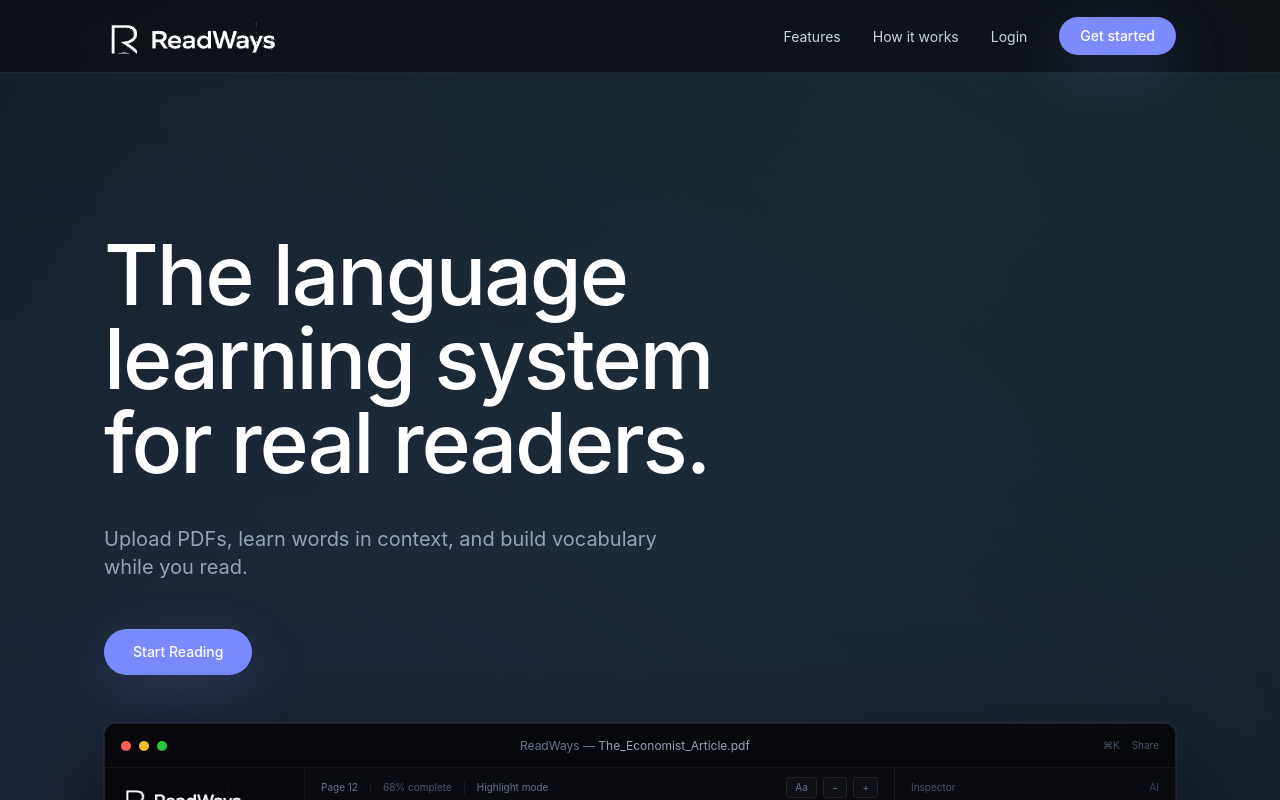
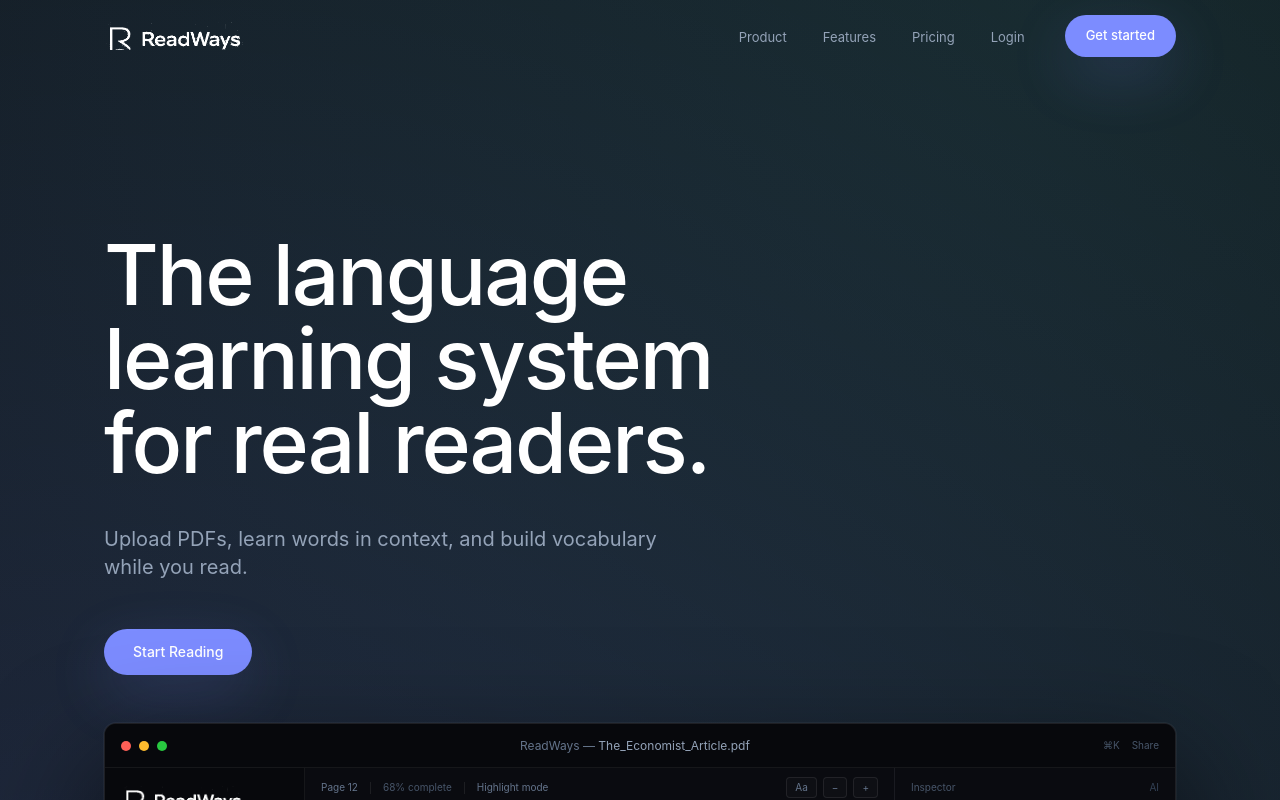
Before and after one commit to devsametcaninan-lab/readways, a Next.js app: page / in a window 1280 px wide. Shown: the top 800 px of the page. Built offline with nearby package versions, Linux system fonts and the light colour scheme.

Commit message:
Navbar düzenlendi.

```diff
--- a/app/page.tsx
+++ b/app/page.tsx
@@ -13,7 +13,7 @@
     <>
       <Navbar />
       <main className="relative mx-auto flex min-h-screen w-full max-w-6xl flex-col px-6 pb-20 pt-12 md:px-10">
-      <section className="flex w-full max-w-4xl flex-col items-start pt-20 md:pt-28">
+      <section id="hero" className="flex w-full max-w-4xl flex-col items-start pt-20 md:pt-28">
         <h1 className="max-w-4xl text-balance text-5xl font-medium tracking-tight leading-[1.08] text-white md:text-7xl lg:text-[5.25rem]">
           The language learning system for real readers.
         </h1>
--- a/components/FinalCta.tsx
+++ b/components/FinalCta.tsx
@@ -57,6 +57,7 @@
             {footerLinks.map((link) => (
               <a
                 key={link.label}
+                id={link.label === "Login" ? "login" : undefined}
                 href={link.href}
                 className="text-sm text-slate-500 transition-colors duration-300 hover:text-slate-300"
               >
--- a/components/Navbar.tsx
+++ b/components/Navbar.tsx
@@ -1,34 +1,59 @@
 "use client";
 
-import { useState } from "react";
+import { useEffect, useState } from "react";
 
 const navLinks = [
+  { label: "Product", href: "#workflow" },
   { label: "Features", href: "#features" },
-  { label: "How it works", href: "#how-it-works" },
+  { label: "Pricing", href: "#pricing" },
   { label: "Login", href: "#login" }
 ];
 
 export default function Navbar() {
   const [mobileOpen, setMobileOpen] = useState(false);
+  const [scrolled, setScrolled] = useState(false);
+
+  useEffect(() => {
+    const onScroll = () => setScrolled(window.scrollY > 16);
+    onScroll();
+    window.addEventListener("scroll", onScroll, { passive: true });
+    return () => window.removeEventListener("scroll", onScroll);
+  }, []);
+
+  useEffect(() => {
+    document.body.style.overflow = mobileOpen ? "hidden" : "";
+    return () => {
+      document.body.style.overflow = "";
+    };
+  }, [mobileOpen]);
 
   return (
-    <header className="sticky top-0 z-50 border-b border-border bg-surface/70 backdrop-blur-md">
-      <nav className="mx-auto flex h-[72px] max-w-6xl items-center justify-between px-6 md:px-10">
-        <a href="#" className="inline-flex shrink-0 items-center">
+    <header
+      className={`sticky top-0 z-50 transition-all duration-500 ease-out ${
+        scrolled
+          ? "border-b border-white/[0.08] bg-[#0a0b10]/80 shadow-[0_8px_32px_rgba(0,0,0,0.35)] backdrop-blur-xl supports-[backdrop-filter]:bg-[#0a0b10]/65"
+          : "border-b border-transparent bg-transparent"
+      }`}
+    >
+      <nav className="mx-auto flex h-[72px] max-w-6xl items-center justify-between gap-6 px-6 md:px-10">
+        <a
+          href="#hero"
+          className="inline-flex shrink-0 items-center transition-opacity duration-300 hover:opacity-90"
+        >
           <img
             src="/readways-logo-navbar-transparent.png"
             alt="ReadWays"
-            className="h-10 w-auto object-contain"
+            className="h-8 w-auto object-contain"
           />
         </a>
 
-        <div className="hidden items-center gap-8 md:flex">
-          <ul className="flex items-center gap-8">
+        <div className="hidden items-center gap-10 md:flex">
+          <ul className="flex items-center gap-9">
             {navLinks.map((link) => (
               <li key={link.label}>
                 <a
                   href={link.href}
-                  className="text-sm text-slate-300 transition hover:text-white"
+                  className="text-[13px] text-slate-400 transition-colors duration-300 hover:text-white"
                 >
                   {link.label}
                 </a>
@@ -37,7 +62,7 @@
           </ul>
           <a
             href="#start"
-            className="rounded-full border border-accent/30 bg-accent px-5 py-2 text-sm font-medium text-white shadow-premium transition hover:-translate-y-0.5 hover:bg-[#6D7EFF]"
+            className="rounded-full border border-accent/30 bg-accent px-5 py-2.5 text-[13px] font-medium text-white shadow-premium transition-all duration-300 hover:-translate-y-0.5 hover:border-accent/40 hover:bg-[#6D7EFF] hover:shadow-[0_12px_40px_rgba(124,140,255,0.22)]"
           >
             Get started
           </a>
@@ -47,7 +72,7 @@
           type="button"
           aria-label={mobileOpen ? "Close menu" : "Open menu"}
           aria-expanded={mobileOpen}
-          className="inline-flex items-center justify-center rounded-lg border border-border p-2 text-slate-300 transition hover:text-white md:hidden"
+          className="inline-flex items-center justify-center rounded-lg border border-white/[0.08] bg-white/[0.03] p-2.5 text-slate-400 transition-all duration-300 hover:border-white/[0.14] hover:text-white md:hidden"
           onClick={() => setMobileOpen((open) => !open)}
         >
           <svg
@@ -68,14 +93,18 @@
         </button>
       </nav>
 
-      {mobileOpen && (
-        <div className="border-t border-border bg-surface/90 px-6 py-4 backdrop-blur-md md:hidden">
-          <ul className="flex flex-col gap-4">
+      <div
+        className={`overflow-hidden border-t border-white/[0.06] bg-[#0a0b10]/95 backdrop-blur-xl transition-all duration-300 ease-out md:hidden ${
+          mobileOpen ? "max-h-[420px] opacity-100" : "max-h-0 border-t-transparent opacity-0"
+        }`}
+      >
+        <div className="px-6 py-6">
+          <ul className="flex flex-col gap-1">
             {navLinks.map((link) => (
               <li key={link.label}>
                 <a
                   href={link.href}
-                  className="text-sm text-slate-300 transition hover:text-white"
+                  className="block rounded-lg px-3 py-2.5 text-sm text-slate-400 transition-colors duration-300 hover:bg-white/[0.04] hover:text-white"
                   onClick={() => setMobileOpen(false)}
                 >
                   {link.label}
@@ -85,13 +114,13 @@
           </ul>
           <a
             href="#start"
-            className="mt-4 inline-flex rounded-full border border-accent/30 bg-accent px-5 py-2 text-sm font-medium text-white shadow-premium transition hover:bg-[#6D7EFF]"
+            className="mt-5 flex w-full items-center justify-center rounded-full border border-accent/30 bg-accent px-5 py-3 text-sm font-medium text-white shadow-premium transition-all duration-300 hover:bg-[#6D7EFF] hover:shadow-[0_12px_40px_rgba(124,140,255,0.2)]"
             onClick={() => setMobileOpen(false)}
           >
             Get started
           </a>
         </div>
-      )}
+      </div>
     </header>
   );
 }
--- a/components/ReadingWorkflow.tsx
+++ b/components/ReadingWorkflow.tsx
@@ -1,6 +1,6 @@
 export default function ReadingWorkflow() {
   return (
-    <section className="mt-16 md:mt-20">
+    <section id="workflow" className="mt-16 md:mt-20">
       <div className="grid gap-10 md:grid-cols-2 md:gap-16 lg:gap-24">
         <div>
           <h2 className="max-w-lg text-balance text-3xl font-medium tracking-tight text-white md:text-4xl lg:text-[2.75rem] lg:leading-tight">
```
